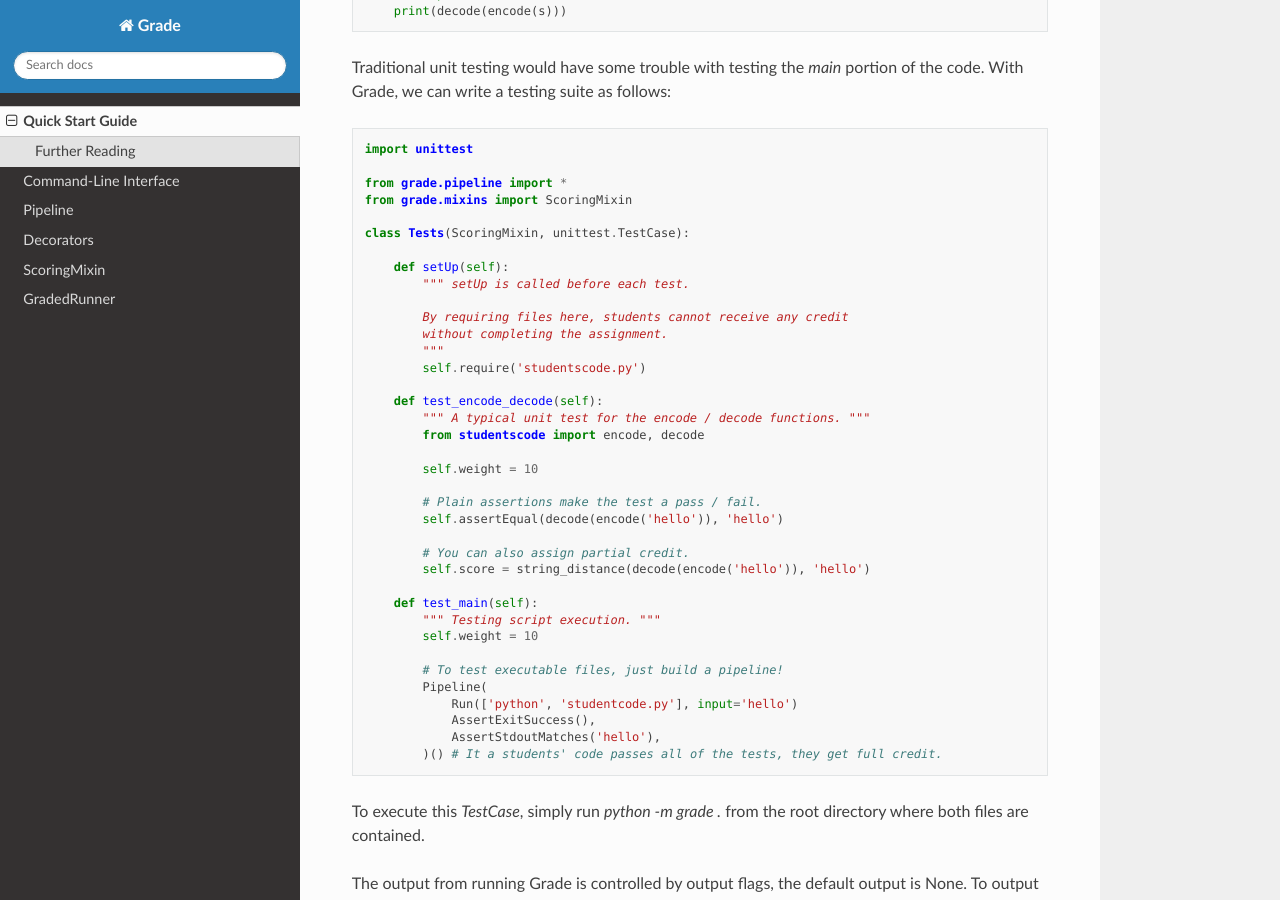
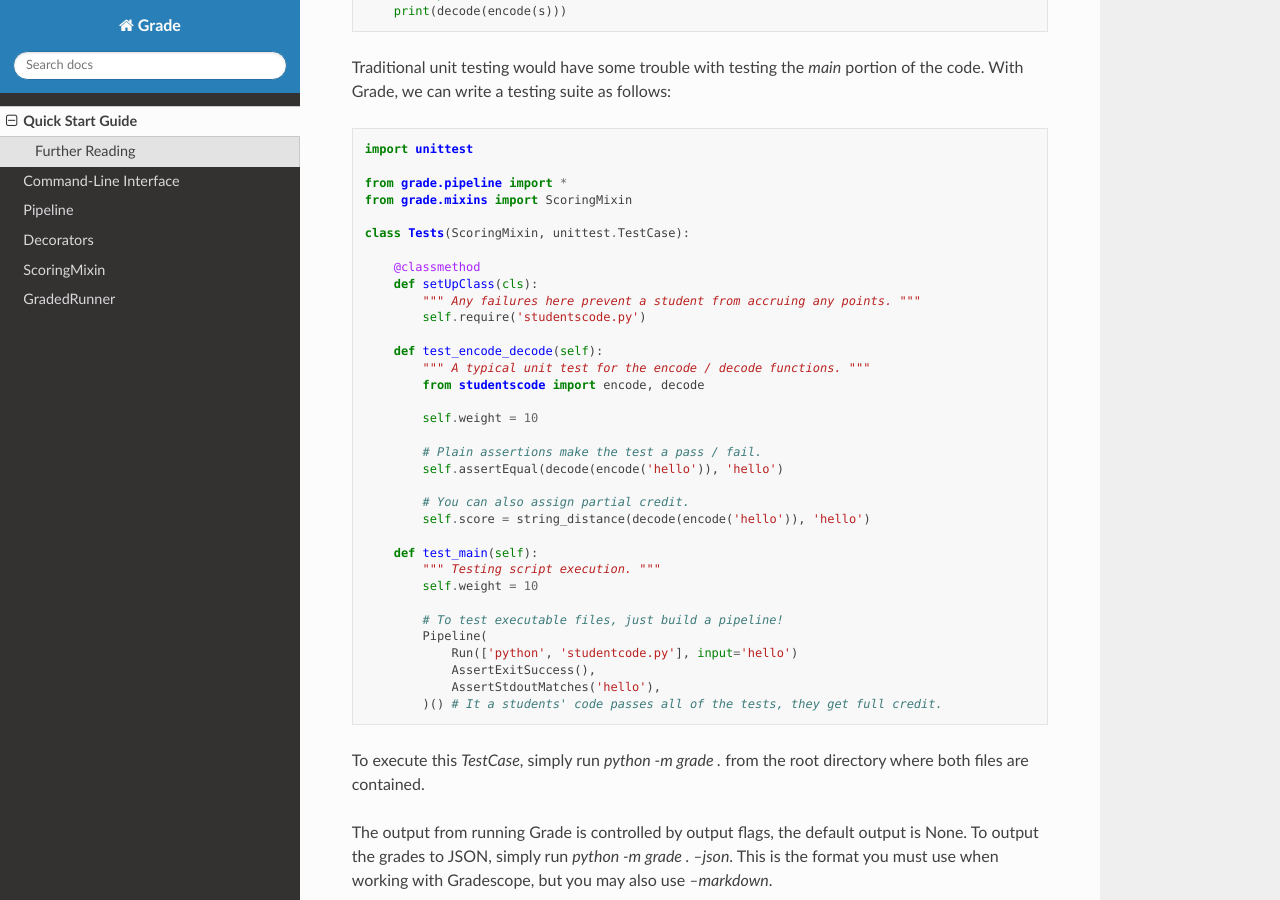
Before and after one commit to thoward27/grade, a Sphinx documentation site: the page built from docs/source/quickstart.rst, in a window 1280 px wide and 900 px high, scrolled down 907 px. Built offline with Sphinx 7.4.7 and the Read the Docs theme 2.0.0, drawn with Linux system fonts in a browser that asks for light colours.

Commit message:
update quickstart

```diff
--- a/docs/source/quickstart.rst
+++ b/docs/source/quickstart.rst
@@ -58,12 +58,9 @@ portion of the code. With Grade, we can write a testing suite as follows:
 
     class Tests(ScoringMixin, unittest.TestCase):
 
-        def setUp(self):
-            """ setUp is called before each test.
-
-            By requiring files here, students cannot receive any credit
-            without completing the assignment.
-            """
+        @classmethod
+        def setUpClass(cls):
+            """ Any failures here prevent a student from accruing any points. """
             self.require('studentscode.py')
 
         def test_encode_decode(self):
```
